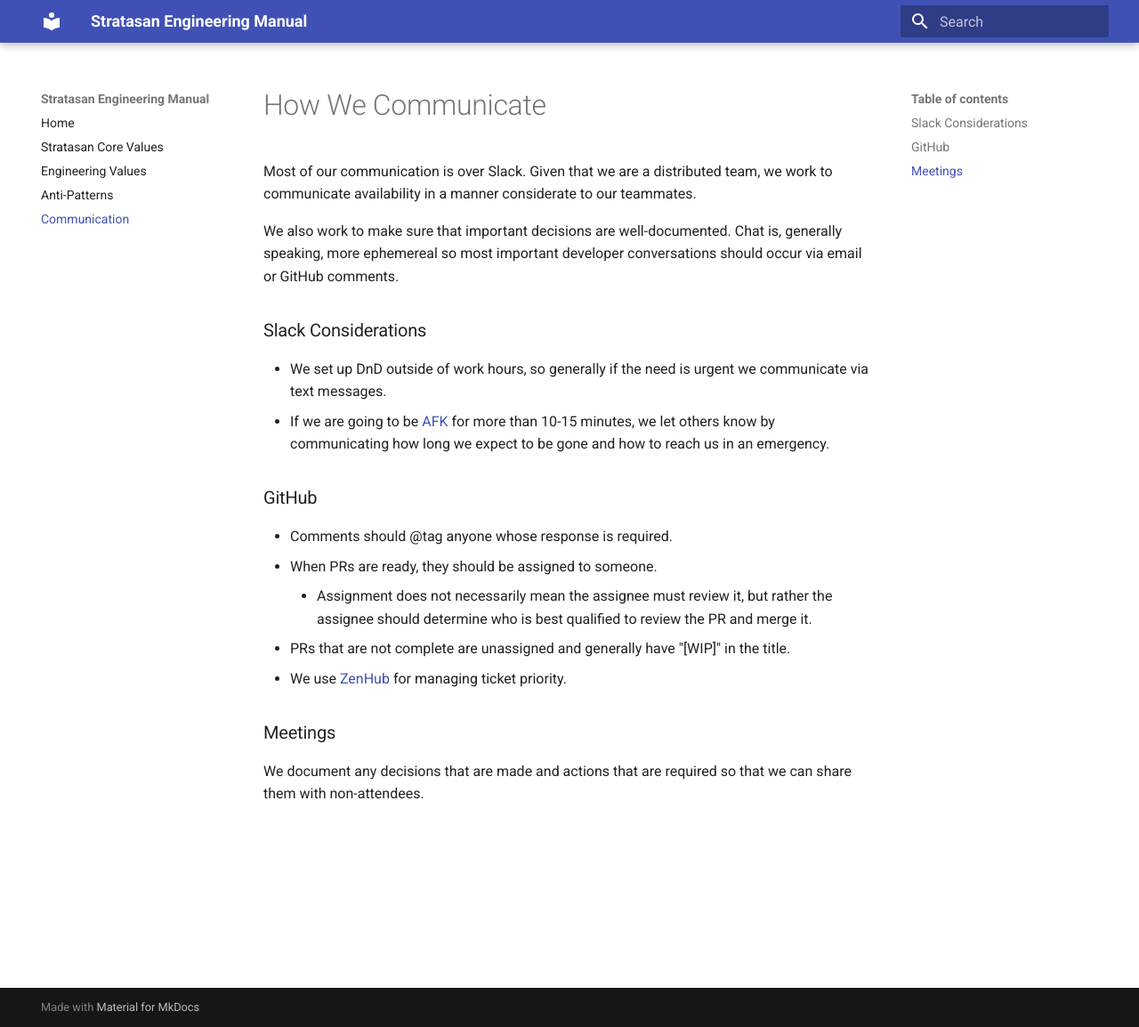
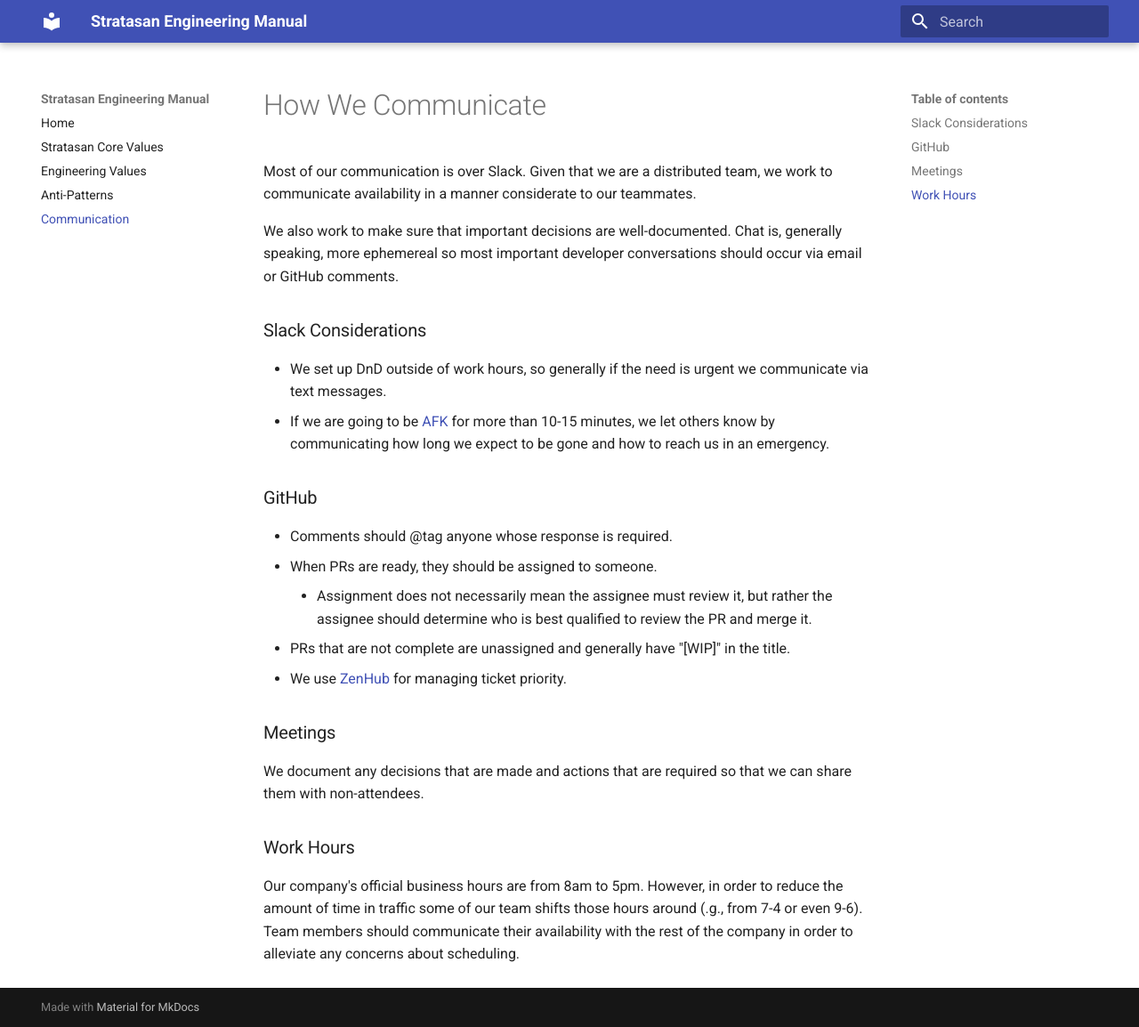
Before and after one commit to stratasan/engineering, an MkDocs documentation site: the page built from docs/how_we_communicate.md, in a window 1280 px wide and 1154 px high. Shown: the whole window at 89% size. Built offline with MkDocs 1.6.1 and Material for MkDocs 9.7.7, drawn with Linux system fonts in a browser that asks for light colours; old or Windows-style settings are respelled for this version of MkDocs.

Commit message:
Adding note about flexible hours.

```diff
--- a/docs/how_we_communicate.md
+++ b/docs/how_we_communicate.md
@@ -31,3 +31,11 @@ should occur via email or GitHub comments.
 
 We document any decisions that are made and actions that are required so that we
 can share them with non-attendees.
+
+### Work Hours
+
+Our company's official business hours are from 8am to 5pm. However, in order to
+reduce the amount of time in traffic some of our team shifts those hours around
+(.g., from 7-4 or even 9-6). Team members should communicate their availability
+with the rest of the company in order to alleviate any concerns about
+scheduling.
```
